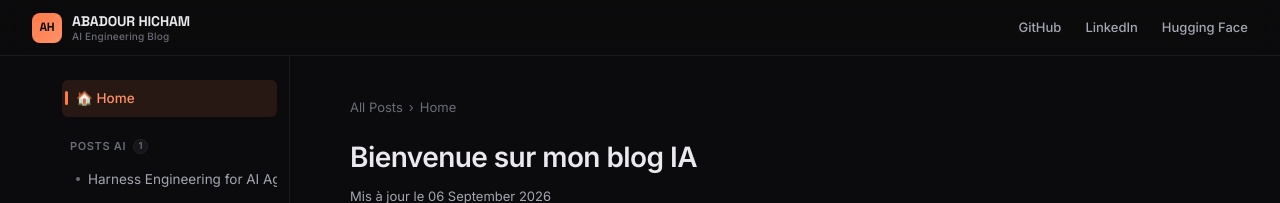
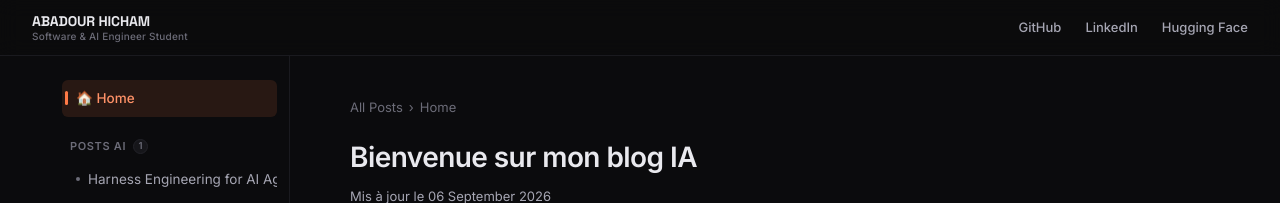
Before and after one commit to Apyhtml20/Docs.io, a Jekyll site: the page built from docs/index.md, in a window 1280 px wide. Shown: the top 203 px of the page. Built offline with Jekyll 4.4.1, drawn with Linux system fonts in a browser that asks for light colours.

Commit message:
Adding and fixing the design

```diff
--- a/docs/_layouts/default.html
+++ b/docs/_layouts/default.html
@@ -17,10 +17,9 @@
   <header class="topnav">
     <div class="topnav-left">
       <a href="{{ '/' | relative_url }}" class="site-logo">
-        <span class="site-logo-badge">{{ site.author.name | slice: 0 }}{{ site.author.name | split: " " | last | slice: 0 }}</span>
         <span class="site-logo-text">
           <span class="site-logo-name">{{ site.author.name }}</span>
-          <span class="site-logo-tag">AI Engineering Blog</span>
+          <span class="site-logo-tag">Software & AI Engineer Student</span>
         </span>
       </a>
     </div>
```
Also changed, not shown: docs/scrrenshots/image.png (added).
